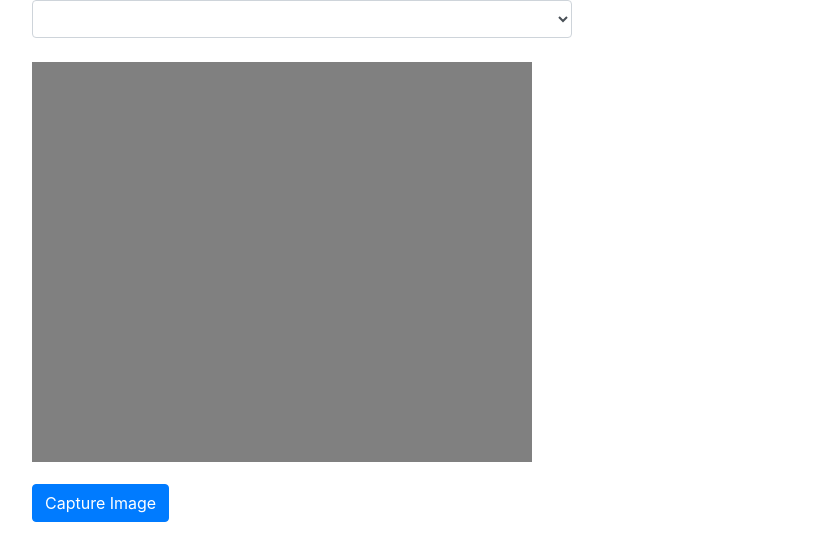
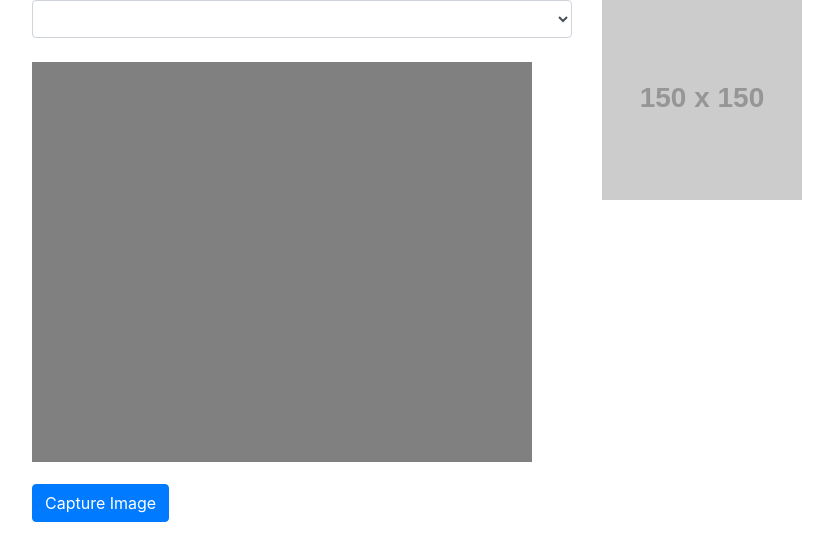
Before and after one commit to coderonfleek/emoji-game, a Vue app: page / in a window 1280 px wide. Shown: the top 560 px of the page, without its empty margins (53-886 px from the left). Built offline with nearby package versions, Linux system fonts and the light colour scheme.

Commit message:
Capture complete

```diff
--- a/src/App.vue
+++ b/src/App.vue
@@ -20,7 +20,15 @@
             <button class="btn btn-primary" @click="captureImage()">Capture Image</button>
           </div>
         </div>
-        <div class="col-md-6"></div>
+        <div class="col-md-6">
+          <img
+            id="usercapture"
+            ref="usercapture"
+            src="http://via.placeholder.com/150x150"
+            width="200"
+            height="200"
+          />
+        </div>
       </div>
     </div>
   </div>
```
